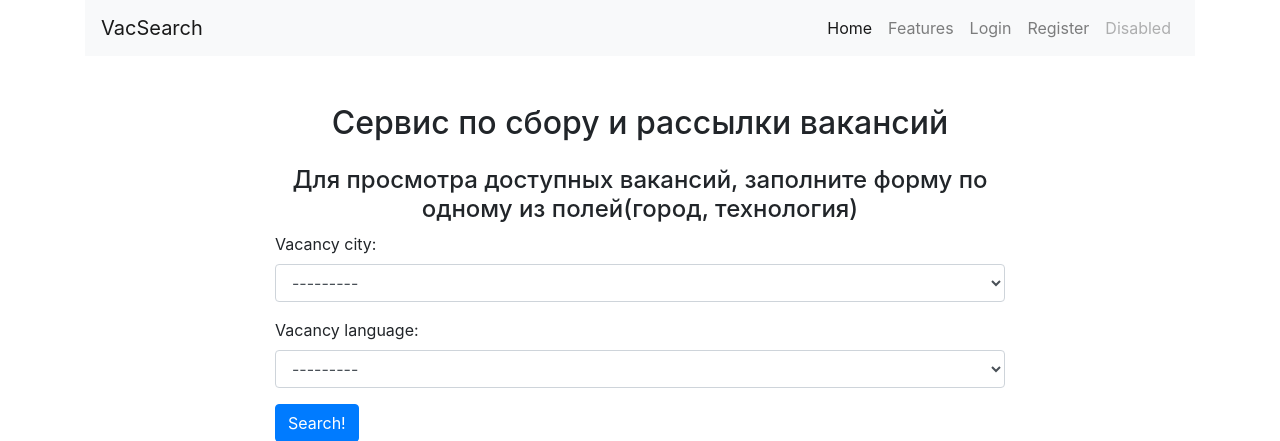
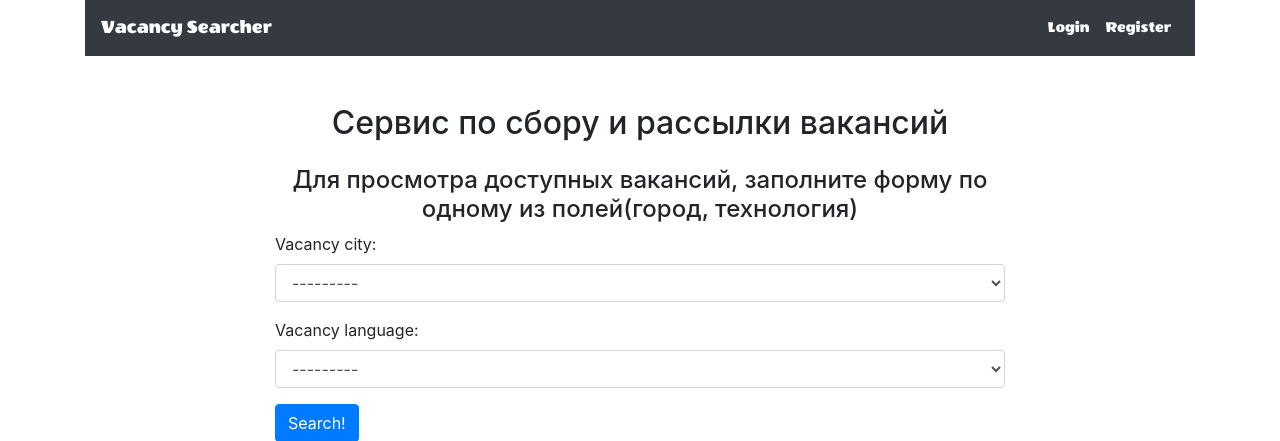
Before and after one commit to GithubHungry/scraping_service, a Django app: page / in a window 1280 px wide. Shown: the top 441 px of the page. Run offline with Django 3.2, Linux system fonts and the light colour scheme; data that the repository does not hold is empty; some libraries are stand-ins or nearby versions.

Commit message:
'cosmetics'

```diff
--- /dev/null
+++ b/static/css/main.css
@@ -0,0 +1,14 @@
+@font-face {
+    font-family: WendyOne;
+    src: url(../fonts/WendyOne-Regular.ttf);
+}
+
+#brand {
+    font-family: WendyOne;
+    color: #fff;
+}
+
+#menu-elem{
+    font-family: WendyOne;
+    color : #fff;
+}
--- a/templates/base.html
+++ b/templates/base.html
@@ -9,6 +9,7 @@
     <!-- Bootstrap CSS -->
     <link rel="stylesheet" href="https://stackpath.bootstrapcdn.com/bootstrap/4.5.0/css/bootstrap.min.css"
           integrity="sha384-9aIt2nRpC12Uk9gS9baDl411NQApFmC26EwAOH8WgZl5MYYxFfc+NcPb1dKGj7Sk" crossorigin="anonymous">
+    <link rel="stylesheet" href="{% static 'css/main.css' %}">
 
     <link rel="icon" href="{% static 'favicon.ico' %}">
 
@@ -20,42 +21,32 @@
 </head>
 <body>
 <div class="container">
-    <nav class="navbar navbar-expand-lg navbar-light bg-light">
-        <a class="navbar-brand" href="{% url 'index' %}">VacSearch</a>
+    <nav class="navbar navbar-expand-lg navbar-light bg-dark">
+        <a class="navbar-brand" href="{% url 'index' %}" id="brand">Vacancy Searcher</a>
         <button class="navbar-toggler" type="button" data-toggle="collapse" data-target="#navbarNav"
                 aria-controls="navbarNav" aria-expanded="false" aria-label="Toggle navigation">
             <span class="navbar-toggler-icon"></span>
         </button>
         <div class="collapse navbar-collapse" id="navbarNav">
             <ul class="navbar-nav ml-auto">
-                <li class="nav-item active">
-                    <a class="nav-link" href="#">Home <span class="sr-only">(current)</span></a>
-                </li>
-                <li class="nav-item">
-                    <a class="nav-link" href="#">Features</a>
-                </li>
-
                 {% if user.is_authenticated %}
                     <li class="nav-item">
-                        <a class="nav-link" href="{% url 'update' %}">Update</a>
+                        <a class="nav-link" href="{% url 'update' %}" id="menu-elem">Update</a>
                     </li>
                     <li class="nav-item">
-                        <a class="nav-link" href="{% url 'logout' %}">Logout</a>
+                        <a class="nav-link" href="{% url 'logout' %}" id="menu-elem">Logout</a>
                     </li>
 
                 {% else %}
                     <li class="nav-item">
-                        <a class="nav-link" href="{% url 'login' %}">Login</a>
+                        <a class="nav-link" href="{% url 'login' %}" id="menu-elem">Login</a>
                     </li>
                     <li class="nav-item">
-                        <a class="nav-link" href="{% url 'register' %}">Register</a>
+                        <a class="nav-link" href="{% url 'register' %}" id="menu-elem">Register</a>
                     </li>
 
                 {% endif %}
 
-                <li class="nav-item">
-                    <a class="nav-link disabled" href="#" tabindex="-1" aria-disabled="true">Disabled</a>
-                </li>
             </ul>
         </div>
     </nav>
```
Also changed, not shown: static/fonts/WendyOne-Regular.ttf (added).
